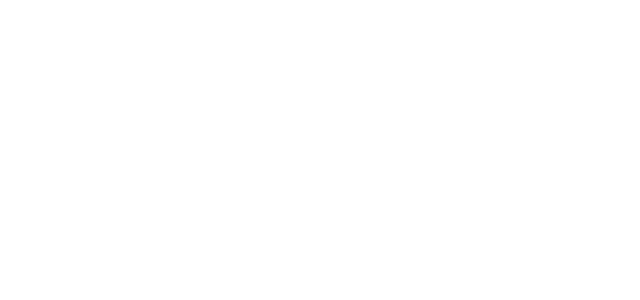
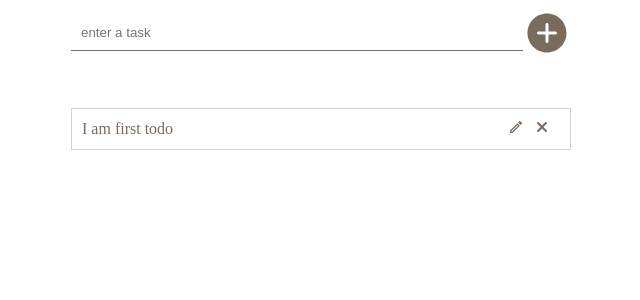
Before and after one commit to Rumeysa-koseoglu/todo-app, a React (Vite) app: page / in a window 1280 px wide. Shown: the top 300 px of the page, without its empty margins (319-959 px from the left). Built offline with nearby package versions, Linux system fonts and the light colour scheme.

Commit message:
feat: implement todo app layout and styling

```diff
--- a/src/App.css
+++ b/src/App.css
@@ -0,0 +1,36 @@
+.app {
+    margin: 0;
+    padding: 0;
+    width: 100%;
+    display: flex;
+    flex-direction: column;
+    align-items: center;
+}
+
+.create-todo {
+    display: flex;
+    flex-direction: row;
+    align-items: center;
+    justify-content: center;
+    width: 100%;
+}
+
+.todo-input {
+    width: 90%;
+    padding: 10px;
+    border: none;
+    outline: none;
+    border-bottom: 1px solid #796b5e;
+    background-color: transparent;
+    color: #796b5e;
+}
+
+.add-icon {
+    cursor: pointer;
+}
+
+.todo-list-icons {
+    color:#796b5e;
+    margin-right: 10px;
+    cursor: pointer;
+}
--- a/src/App.jsx
+++ b/src/App.jsx
@@ -1,15 +1,17 @@
-import { useState } from 'react'
-import reactLogo from './assets/react.svg'
-import viteLogo from '/vite.svg'
 import './App.css'
+import CreateTodo from './components/CreateTodo'
+import TodoList from './components/TodoList'
 
 function App() {
-  const [count, setCount] = useState(0)
 
   return (
-    <>
-
-    </>
+    <div className='app'>
+      <div style={{ width: "500px", display:"flex", flexDirection:"column", alignItems:"center",
+         justifyContent:"center"}}>
+    <CreateTodo/>
+    <TodoList/>
+      </div>
+    </div>
   )
 }
 
--- /dev/null
+++ b/src/components/CreateTodo.jsx
@@ -0,0 +1,16 @@
+import React from 'react'
+import '../App.css'
+import { IoIosAddCircle } from "react-icons/io";
+
+function CreateTodo() {
+    return (
+
+            <div className='create-todo'>
+                <input className='todo-input' type="text" placeholder='enter a task' />
+                <IoIosAddCircle size='50px' color='#796b5e'/>
+            </div>
+
+    )
+}
+
+export default CreateTodo
--- /dev/null
+++ b/src/components/Todo.jsx
@@ -0,0 +1,19 @@
+import React from 'react'
+import { FaXmark } from "react-icons/fa6";
+import { MdOutlineEdit } from "react-icons/md";
+
+function Todo() {
+    return (
+        <div style={{display:"flex", flexDirection:"row", alignItems:"center", justifyContent:"space-between", border:"1px solid lightgray", padding:"10px"}}>
+            <div style={{color:"#796b5e"}}>
+                I am first todo
+            </div>
+            <div>
+                <MdOutlineEdit className='todo-list-icons'/>
+                <FaXmark className='todo-list-icons'/>
+            </div>
+        </div>
+    )
+}
+
+export default Todo
--- /dev/null
+++ b/src/components/TodoList.jsx
@@ -0,0 +1,12 @@
+import React from 'react'
+import Todo from './Todo'
+
+function TodoList() {
+    return (
+        <div style={{width:"100%", marginTop:"50px"}} >
+            <Todo/>
+        </div>
+    )
+}
+
+export default TodoList
```
